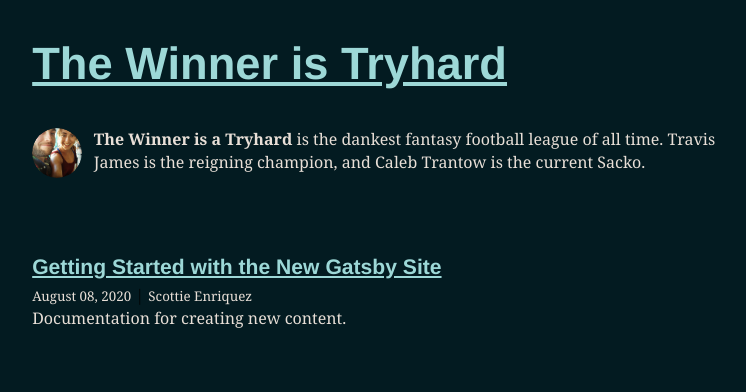
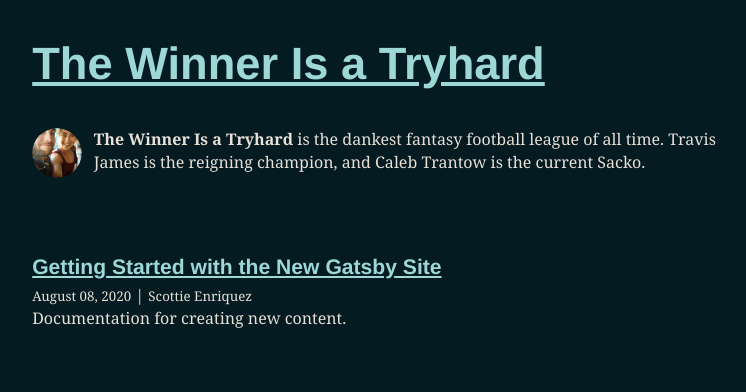
Before and after one commit to the-winner-is-a-tryhard/gatsby-frontend, a Gatsby site in the folder TWIATH/: page / in a window 1280 px wide. Shown: the whole page, without its empty margins (254-1000 px from the left). Built offline with nearby package versions, Linux system fonts and the light colour scheme; Gatsby itself is replaced by a stand-in of ours; some packages are replaced by stand-ins of ours; what typography-theme-github would draw is missing.

Commit message:
Fixing a typo and styling bug

```diff
--- a/TWIATH/gatsby-config.js
+++ b/TWIATH/gatsby-config.js
@@ -1,8 +1,8 @@
 module.exports = {
   siteMetadata: {
-    title: `The Winner is Tryhard`,
+    title: `The Winner Is a Tryhard`,
     author: {
-      name: `The Winner is a Tryhard`,
+      name: `The Winner Is a Tryhard`,
       summary: `is the dankest fantasy football league of all time. Travis James is the reigning champion, and Caleb Trantow is the current Sacko.`,
     },
     description: `Power rankings and blog posts from The Winner is a Tryhard`,
--- a/TWIATH/src/style/base.css
+++ b/TWIATH/src/style/base.css
@@ -2,7 +2,7 @@
     background-color: #031b21;
 }
 
-p, h1, h2, h3, h4, h5, h6, li, small {
+p, h1, h2, h3, h4, h5, h6, li, small, text, header {
     color: #e8dfd7 !important;
     border-bottom-color: #424242;
 }
```
